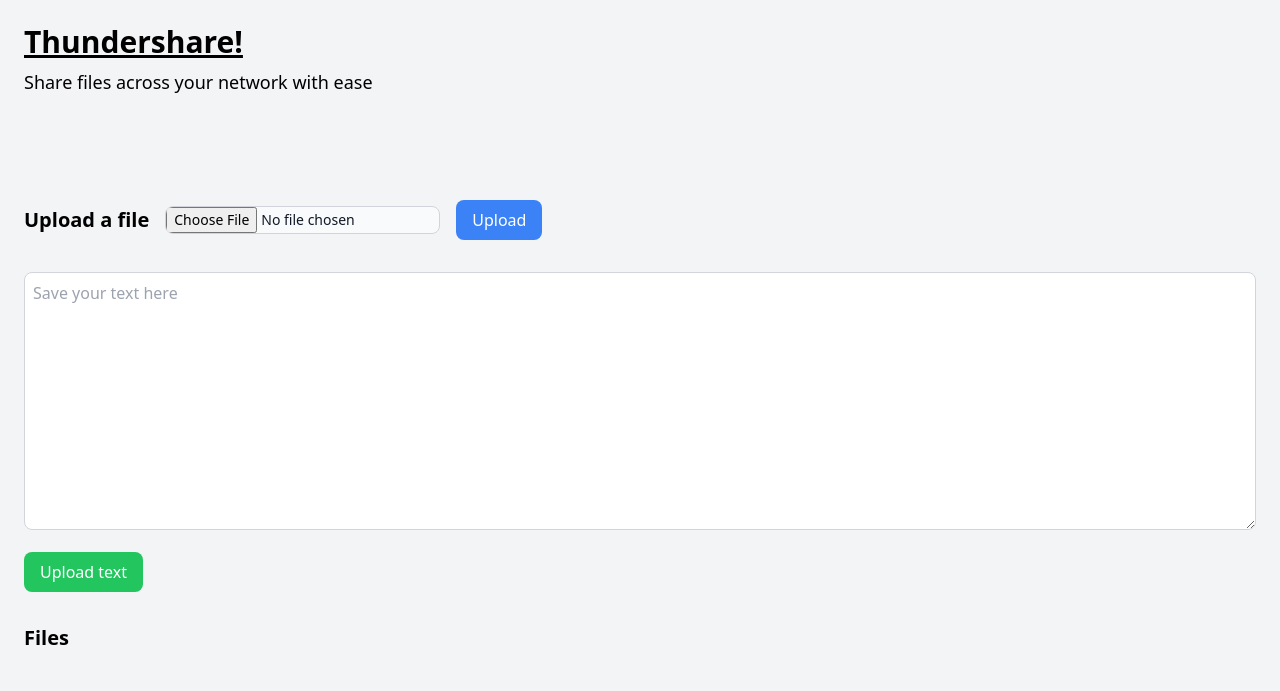
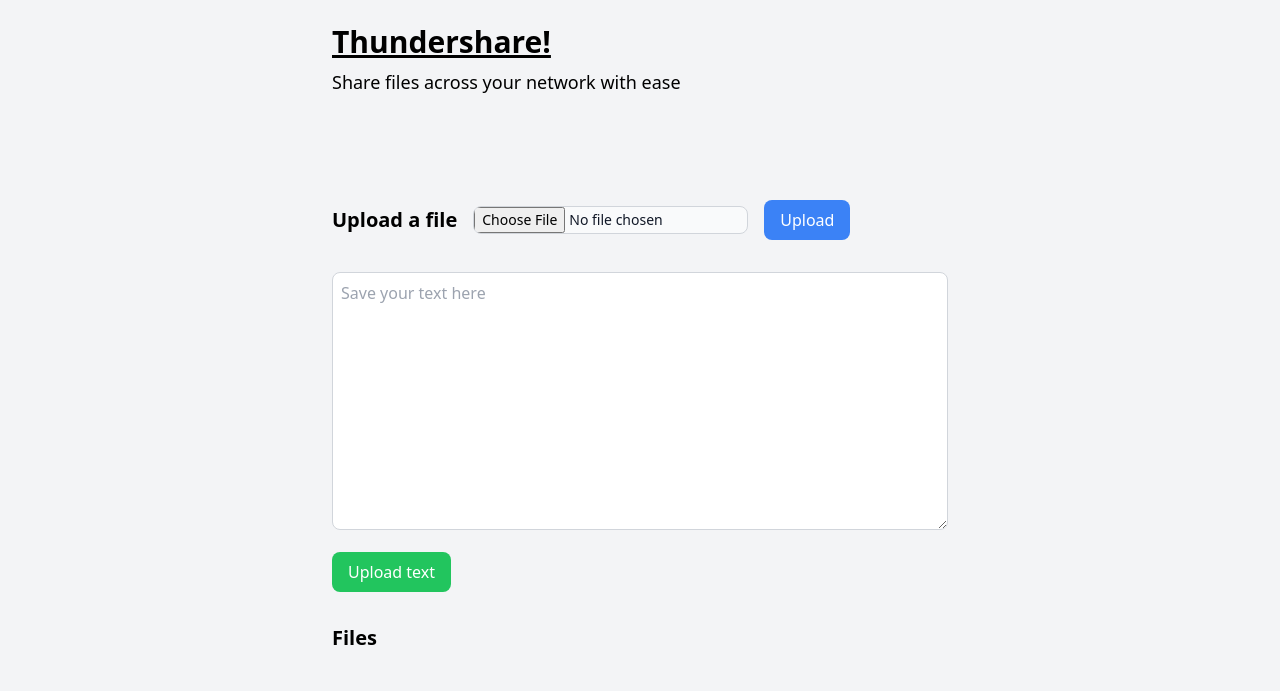
Before and after one commit to loic-lescoat/thundershare, a Flask app: template templates/home.html in a window 1280 px wide. Shown: the top 691 px of the page. Run offline with Flask 3, Linux system fonts and the light colour scheme; the template is opened without the code that fills it, so the values that code supplies are empty; some libraries are stand-ins or nearby versions.

Commit message:
center content

```diff
--- a/templates/home.html
+++ b/templates/home.html
@@ -7,7 +7,9 @@
     <script src="https://cdn.tailwindcss.com"></script>
     <script src="/src/home.js" defer></script>
 </head>
-<body class="bg-gray-100 p-6">
+<body class="bg-gray-100 p-6 flex items-center">
+    <div class="w-1/4 h-full"></div>
+    <div id="main_content" class="flex-1">
       <h1 id="title" class="text-3xl font-bold underline mb-2">
         Thundershare!
       </h1>
@@ -41,5 +43,7 @@
               </li>
           {% endfor %}
       </ul>
+    </div>
+    <div class="w-1/4 h-full"></div>
 </body>
 </html>
```
Lines whose indentation alone changed are shown as unchanged.
